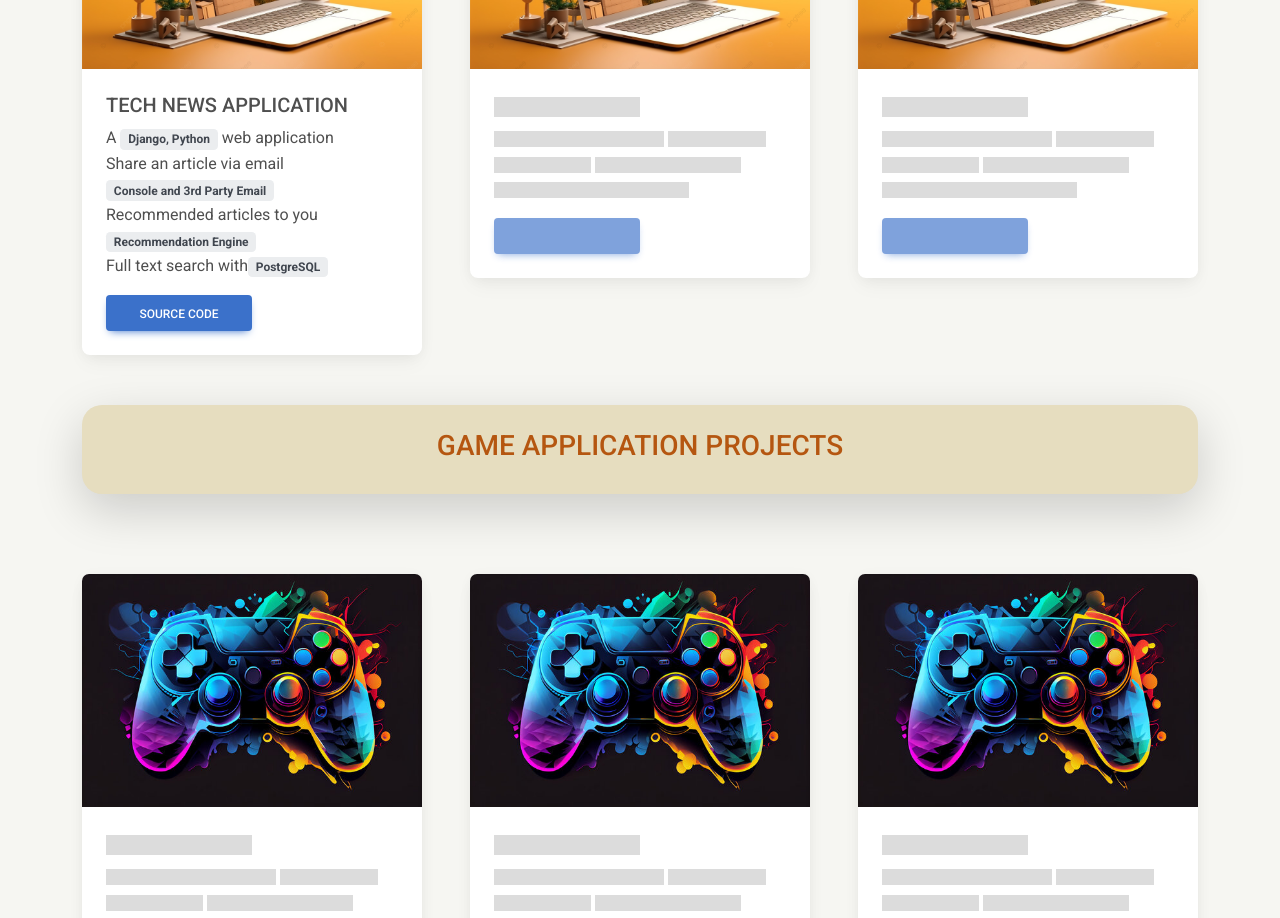
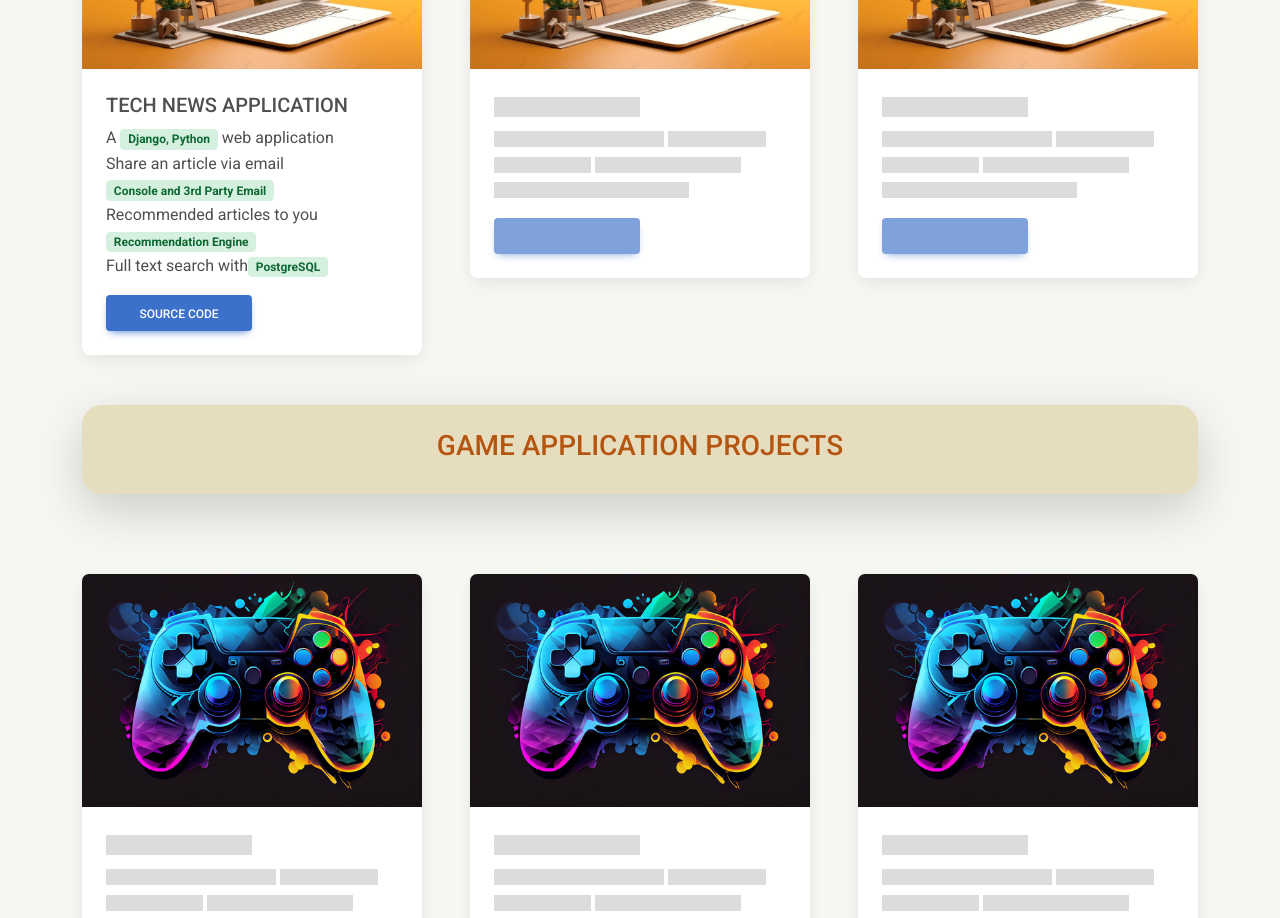
Before and after one commit to Ndhlovu1/Ndhlovu1.github.io, a plain HTML site: page projects.html in a window 1280 px wide. Shown: the part 1620-2538 px from the top of the page. Drawn offline with nearby package versions, Linux system fonts and the light colour scheme; files that its build step writes are made by us from their sources.

Commit message:
Update Project

```diff
--- a/projects.html
+++ b/projects.html
@@ -179,14 +179,14 @@
                                 <span class="col-6">TECH NEWS APPLICATION</span>
                               </h5>
                               <p class="card-text placeholder-glow">
-                                <span class="col-7">A <span class="badge badge-secondary">Django, Python</span> web application</span>
+                                <span class="col-7">A <span class="badge badge-success">Django, Python</span> web application</span>
                                 <span class="col-4"></span><br/>
-                                <span class="col-4">Share an article via email <span class="badge badge-secondary">Console and 3rd Party Email</span> </span><br/>
-                                <span class="col-4">Recommended articles to you </span><span class="badge badge-secondary">Recommendation Engine</span> <br/>
-                                <span class="col-4">Full text search with<span class="badge badge-secondary">PostgreSQL</span> </span>
+                                <span class="col-4">Share an article via email <span class="badge badge-success">Console and 3rd Party Email</span> </span><br/>
+                                <span class="col-4">Recommended articles to you </span><span class="badge badge-success">Recommendation Engine</span> <br/>
+                                <span class="col-4">Full text search with<span class="badge badge-success">PostgreSQL</span> </span>
 
                               </p>
-                              <a href="https://github.com/Ndhlovu1/tech-news" tabindex="-1" class="btn btn-primary col-6">SOURCE CODE</a>
+                              <a href="https://github.com/Ndhlovu1/tech-news" tabindex="-1" class="btn btn-primary col-6" target="_blank">SOURCE CODE</a>
 
                         </div>
                     </div>
```
